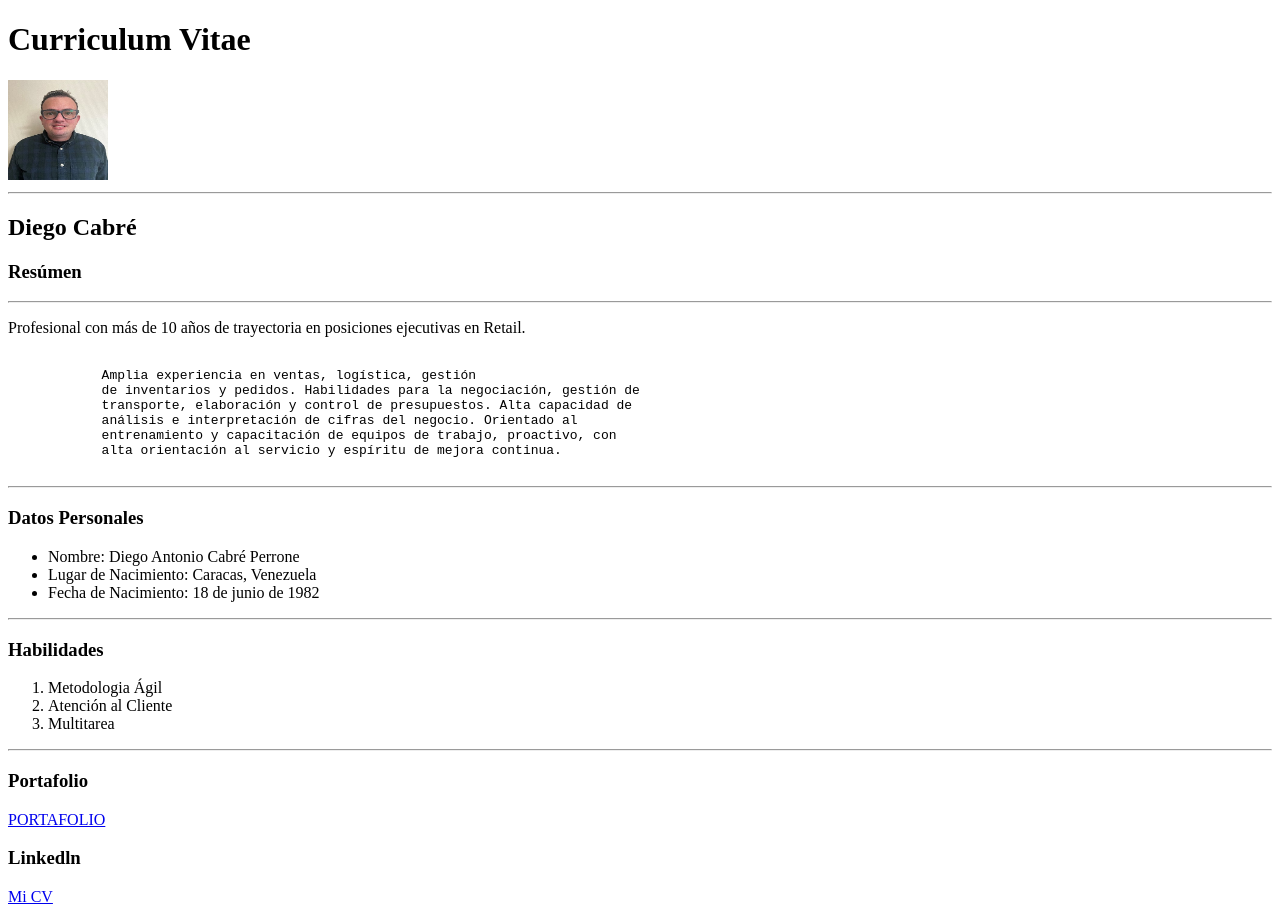
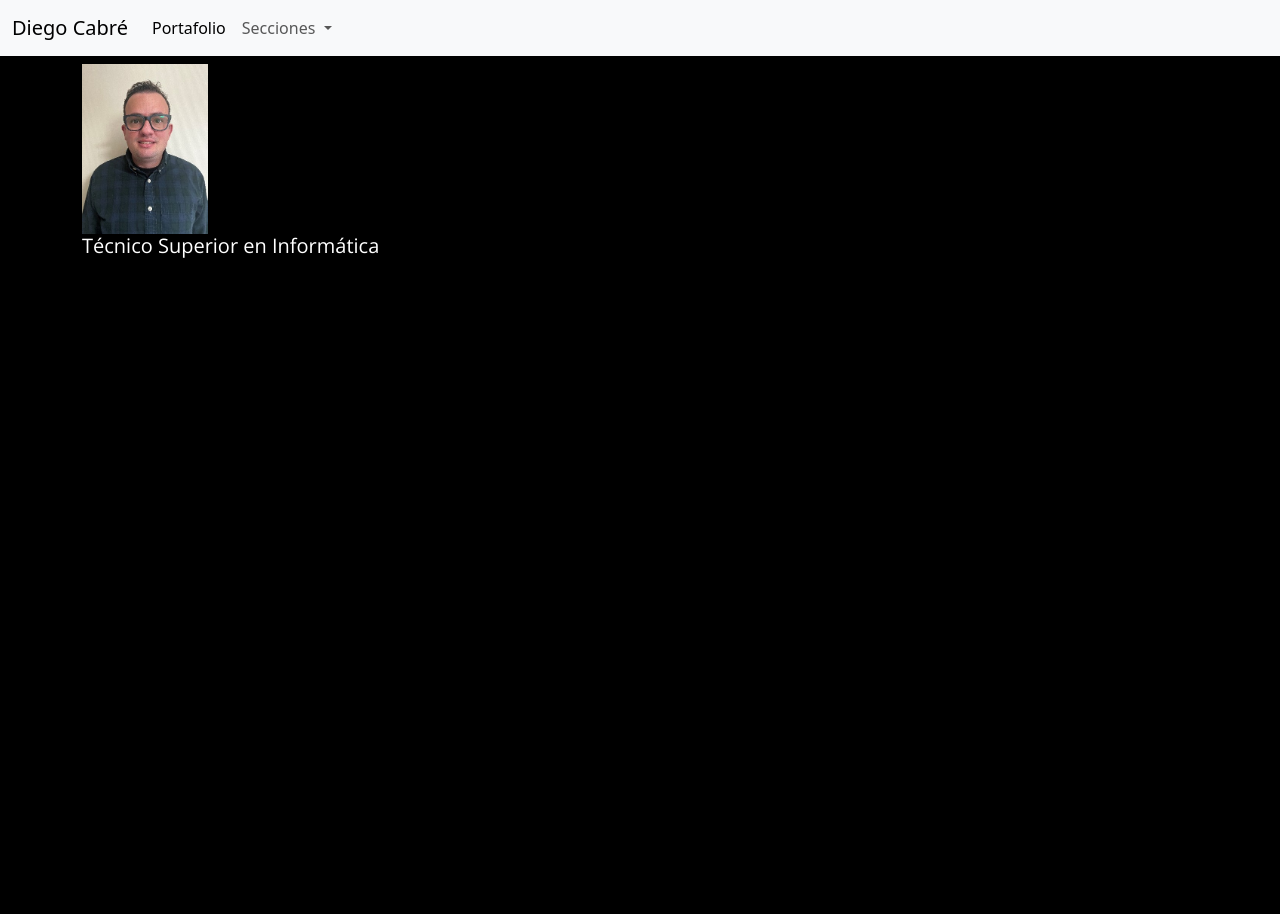
Before and after one commit to m4xcav/diegocabre.github.io, a plain HTML site: page index.html in a window 1280 px wide. After the commit the page ends 800 px from the top, so only its background shows below. Drawn offline with nearby package versions, Linux system fonts and the light colour scheme.

Commit message:
añadiendo navbar, foto, css

```diff
--- /dev/null
+++ b/assets/css/style.css
@@ -0,0 +1,15 @@
+body {
+    background-color: black;
+}
+
+.foto {
+    width: 150px;
+    height: 170px;
+}
+
+.presentacion {
+    color: white;
+    font-family: 'Open Sans';
+    font-weight: 300;
+    font-size: 20px;
+}
--- a/index.html
+++ b/index.html
@@ -6,9 +6,55 @@
         <meta http-equiv="X-UA-Compatible" content="IE=edge"/>
         <meta name="viewport" content="width=device-width, initial-scale=1.0"/>
         <title>CV Diego Cabre</title>
+        <link href="https://cdn.jsdelivr.net/npm/bootstrap@5.3.0-alpha3/dist/css/bootstrap.min.css" rel="stylesheet" integrity="sha384-KK94CHFLLe+nY2dmCWGMq91rCGa5gtU4mk92HdvYe+M/SXH301p5ILy+dN9+nJOZ" crossorigin="anonymous">
+        <link rel="stylesheet" href="./assets/css/style.css">
+        <link rel="preconnect" href="https://fonts.googleapis.com">
+        <link rel="preconnect" href="https://fonts.gstatic.com" crossorigin>
+        <link href="https://fonts.googleapis.com/css2?family=Open+Sans:wght@300;500&display=swap" rel="stylesheet">
     </head>
     <body>
-        <h1>Curriculum Vitae</h1>
+        <header>
+            <!-- Barra de navegación  -->
+            <nav class="navbar navbar-expand-md bg-body-tertiary">
+                <div class="container-fluid">
+                    <a class="navbar-brand" href="#">Diego Cabré
+                    </a>
+                    <button class="navbar-toggler" type="button" data-bs-toggle="collapse" data-bs-target="#navbarScroll" aria-controls="navbarScroll" aria-expanded="false" aria-label="Toggle navigation">
+                        <span class="navbar-toggler-icon"></span>
+                    </button>
+                    <div class="collapse navbar-collapse justify-content-center" id="navbarScroll">
+                        <ul class="navbar-nav me-auto my-2 my-lg-0 navbar-nav-scroll" style="--bs-scroll-height: 100px;">
+                            <li class="nav-item">
+                                <a class="nav-link active" aria-current="page" href="./portafolio.html">Portafolio</a>
+                            </li>
+                            <li class="nav-item dropdown">
+                                <a class="nav-link dropdown-toggle" href="#" role="button" data-bs-toggle="dropdown" aria-expanded="false">
+                                 Secciones
+                                </a>
+                                <ul class="dropdown-menu">
+                                    <li><a class="dropdown-item" href="#">Educación</a></li>
+                                    <li><a class="dropdown-item" href="#">Experiencia</a></li>
+                                    <!-- <li><hr class="dropdown-divider"></li>
+                                    <li><a class="dropdown-item" href="#">Something else here</a></li> -->
+                                </ul>
+                            </li>
+                        </ul>
+                    </div>
+                </div>
+            </nav>
+            <div class="container">
+                <div class="row">
+                    <img class="foto mt-2" src="./assets/imgs/Imagen1.jpg" alt="Foto curriculum">
+                    <h1 class="presentacion">Técnico Superior en Informática</h1>
+                </div>
+            </div>
+        </header>
+        <!-- seccion experiencia -->
+        <section class="contenedorexperiencia">
+
+        </section>
+
+        <!-- <h1>Curriculum Vitae</h1>
         <img width="100" height="100" src="./assets/imgs/Imagen1.jpg" alt="Foto de Diego Cabré"/>
         <hr>
         <h2>Diego Cabré</h2>
@@ -43,6 +89,7 @@
          <h3>Portafolio</h3>
              <a href="./portafolio.html">PORTAFOLIO</a>
          <h3>Linkedln</h3>
-            <a href="https://www.linkedin.com/in/dacp/">Mi CV</a>
+            <a href="https://www.linkedin.com/in/dacp/">Mi CV</a> -->
+            <script src="https://cdn.jsdelivr.net/npm/bootstrap@5.3.0-alpha3/dist/js/bootstrap.bundle.min.js" integrity="sha384-ENjdO4Dr2bkBIFxQpeoTz1HIcje39Wm4jDKdf19U8gI4ddQ3GYNS7NTKfAdVQSZe" crossorigin="anonymous"></script>
     </body>
 </html>
```
Also changed, not shown: portafolio.html (+4 -4 lines), assets/imgs/Land page 2.jpg (added), assets/imgs/favicon/favicon-96x96.png (renamed from assets/favicon/favicon-96x96.png).
